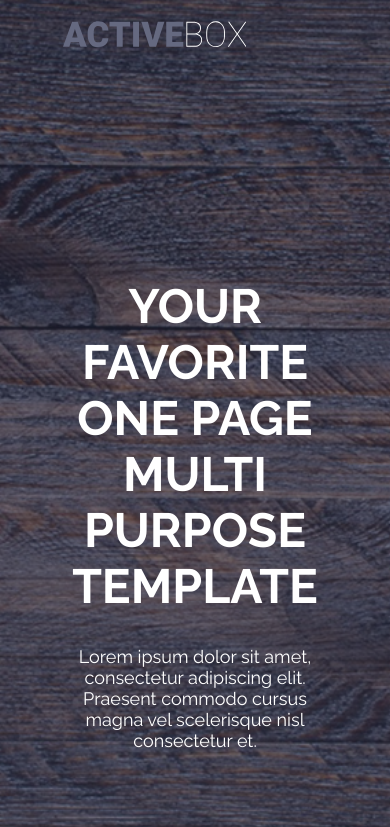
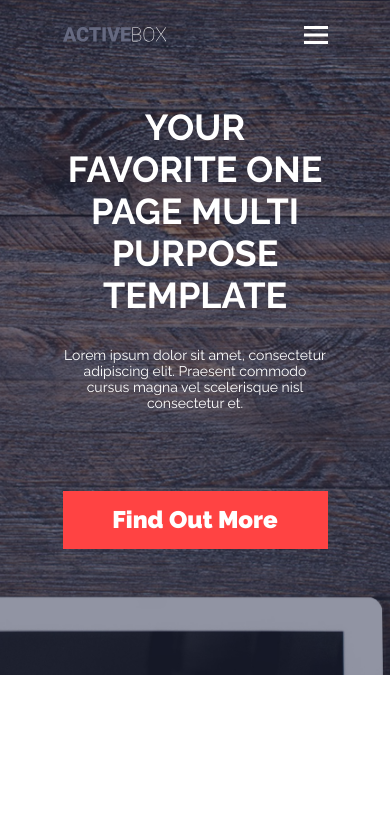
Before and after one commit to DashaKlimashevskaya/Axit_Box, a plain HTML site: page index.html in a window 390 px wide. Shown: the top 827 px of the page. Drawn offline with Linux system fonts and the light colour scheme.

Commit message:
fix style

```diff
--- a/index.html
+++ b/index.html
@@ -10,10 +10,9 @@
     <title>Active Box</title>
 </head>
 <body>
-    <div class="banner-header">
         <header class="header">
             <div class="container">
-                <div class="header__wrapper--logo">
+                <a href="#" class="header__wrapper--logo">
                     <svg width="184" height="27" viewBox="0 0 184 27" fill="none" xmlns="http://www.w3.org/2000/svg">
                         <path d="M16.0136 21.0865H7.81939L6.38839 25.7644H0L9.09706 0.723712H14.7188L23.884 25.7644H17.4616L16.0136 21.0865ZM9.25038 16.4257H14.5826L11.908 7.74061L9.25038 16.4257Z" fill="#656980"/>
                         <path d="M45.4001 17.2856C45.3206 19.0284 44.855 20.5705 44.0032 21.912C43.1514 23.242 41.9532 24.2739 40.4087 25.0077C38.8755 25.7415 37.1208 26.1084 35.1446 26.1084C31.8851 26.1084 29.3184 25.0363 27.4445 22.8923C25.5706 20.7482 24.6336 17.7213 24.6336 13.8116V12.5733C24.6336 10.1197 25.0538 7.97565 25.8943 6.14117C26.746 4.29522 27.9669 2.8735 29.5569 1.876C31.1469 0.867031 32.9868 0.362549 35.0765 0.362549C38.0861 0.362549 40.5052 1.16513 42.3337 2.77031C44.1622 4.36401 45.2014 6.56539 45.4512 9.37444H39.4887C39.4433 7.84953 39.0629 6.75457 38.3474 6.08957C37.6319 5.42457 36.5416 5.09207 35.0765 5.09207C33.5887 5.09207 32.4984 5.65388 31.8056 6.7775C31.1129 7.90112 30.7494 9.69548 30.7154 12.1606V13.932C30.7154 16.6034 31.0447 18.5125 31.7034 19.659C32.3735 20.8056 33.5206 21.3788 35.1446 21.3788C36.5189 21.3788 37.5694 21.0521 38.2962 20.3985C39.0231 19.745 39.4092 18.7074 39.4547 17.2856H45.4001Z" fill="#656980"/>
@@ -25,7 +24,7 @@
                         <path d="M162.074 15.1015C162.074 17.2684 161.688 19.1889 160.915 20.8629C160.154 22.5254 159.064 23.8152 157.644 24.7325C156.225 25.6383 154.589 26.0912 152.738 26.0912C149.944 26.0912 147.684 25.0879 145.958 23.0815C144.232 21.075 143.368 18.3691 143.368 14.9639V11.3522C143.368 9.19672 143.749 7.28198 144.51 5.60802C145.282 3.93405 146.378 2.64419 147.798 1.73841C149.229 0.821169 150.864 0.362549 152.704 0.362549C154.555 0.362549 156.191 0.821169 157.61 1.73841C159.041 2.64419 160.143 3.93979 160.915 5.62522C161.688 7.29918 162.074 9.20819 162.074 11.3522V15.1015ZM161.154 11.3178C161.154 8.29095 160.393 5.86599 158.871 4.04298C157.349 2.2085 155.293 1.29126 152.704 1.29126C150.149 1.29126 148.11 2.20276 146.588 4.02578C145.066 5.83733 144.305 8.30815 144.305 11.4382V15.1015C144.305 17.0965 144.646 18.8621 145.328 20.3985C146.02 21.9234 147.003 23.0987 148.275 23.9242C149.547 24.7497 151.035 25.1624 152.738 25.1624C155.328 25.1624 157.377 24.2509 158.888 22.4279C160.398 20.6049 161.154 18.1169 161.154 14.9639V11.3178Z" fill="white"/>
                         <path d="M174.373 12.2465L182.38 0.706514H183.539L174.953 12.9689L183.862 25.7472H182.721L174.373 13.6912L165.992 25.7472H164.885L173.794 12.9689L165.208 0.706514H166.367L174.373 12.2465Z" fill="white"/>
                         </svg>
-                </div>
+                    </a>
                 <nav class="header__wrapper--items">
                     <ul class="header__items">
                         <li class="header__item">
@@ -45,6 +44,11 @@
                         </li>
                     </ul>
                 </nav>
+                <a href="#" class="header__menu">
+                    <svg width="24" height="18" viewBox="0 0 24 18" fill="none" xmlns="http://www.w3.org/2000/svg">
+                        <path d="M0 0H24V3H0V0ZM0 7.5H24V10.5H0V7.5ZM0 15H24V18H0V15Z" fill="white"/>
+                        </svg>
+                </a>
             </div>
         </header>
         <section class="banner">
@@ -55,6 +59,5 @@
                 <button class="banner__btn">Find Out More</button>
             </div>
         </section>
-    </div>
 </body>
 </html>
--- a/style/style.scss
+++ b/style/style.scss
@@ -1,7 +1,5 @@
 $font-family:"Raleway", sans-serif;
 $font-color: #000;
-$width-line-tablet: 999px;
-$width-line-left: calc(999px / 2);
 
 *
 {
@@ -9,38 +7,24 @@ $width-line-left: calc(999px / 2);
     padding: 0;
     box-sizing: border-box;
 }
-.banner-header
-{
-    position: relative;
-    background: url(../media/1.jpg) center/cover no-repeat;
-
-    &::before
-    {
-        content: '';
-        display: block;
-        width: 100%;
-        height: 100%;
-        background-color: rgba($color: #252B49, $alpha: 0.5);
-        position: absolute;
-        left: 0;
-        top:0;
-    }
-}
 .container
 {
     max-width: 1200px;
     width: 100%;
     padding: 0 15px;
     margin: 0 auto;
+    text-align: center;
 
-    @media (max-width:1023px) {
+    @media (max-width:1024px) {
         max-width: 999px;
     }
 
-    @media (max-width:424px) {
+    @media (max-width:425px) {
         max-width: 295px;
     }
 }
+
+
 %header__container
 {
     display: flex;
@@ -49,6 +33,7 @@ $width-line-left: calc(999px / 2);
     column-gap: 30px;
     position: relative;
 }
+
 @mixin font($font-size, $line-height, $color, $font-family)
 {
     font-size:$font-size;
@@ -60,30 +45,30 @@ $width-line-left: calc(999px / 2);
 .header
 {
     width: 100%;
-    padding: 38px 0 0;
-    position: relative;
+    position: fixed;
+    z-index: 1;
 
     &::after
     {
         content: '';
         display: block;
-        max-width: 1200px;
+        max-width: 1170px;
         width: 100%;
-        border-bottom: 1px solid #BABBC5;
+        height: 1px;
+        background-color:  #BABBC5;
         position: absolute;
-        bottom: -35.89px;
-        left: calc(50% - 600px);
+        bottom: 0;
+        left: calc(50% - 585px);
     }
-    @media (max-width:1023px) {
+    @media (max-width:1024px) {
         &::after
         {
-            max-width: $width-line-tablet;
-            left: calc(50% - $width-line-left);
+            max-width: 984px;
+            left: calc(50% - 492px);
         }
     }
 
-    @media (max-width:424px) {
-
+    @media (max-width:425px) {
         padding: 21.39px 0 0;
 
         &::after
@@ -100,6 +85,10 @@ $width-line-left: calc(999px / 2);
     {
         width: 183.86px;
         display: flex;
+
+        @media (max-width:425px) {
+            width: 103.47px;
+        }
     }
     & svg
     {
@@ -107,22 +96,22 @@ $width-line-left: calc(999px / 2);
     }
     &__wrapper--items
     {
-        @media (max-width:424px) {
+        @media (max-width:425px) {
+            display: none;
     }
     }
     &__items
     {
         display: flex;
         align-items: center;
-        column-gap: 65px;
 
         @media (max-width:424px) {
-
                 display: none;
         }
     }
     &__item
     {
+        text-align: center;
         list-style-type: none;
     }
     &__item--link
@@ -132,50 +121,33 @@ $width-line-left: calc(999px / 2);
         text-decoration: none;
         position: relative;
         font-weight: 700;
+        padding: 36px 0 32px;
+        display: block;
+        min-width: 134px;
+        border-bottom: 3px solid transparent;
 
-        &:hover::before
+        &:hover
         {
-            content: '';
-            display: block;
-            width: 134px;
             border-bottom: 3px solid #BABBC5;
-            position: absolute;
-            bottom: -41.89px;
-            left: calc(50% - 67px);
         }
 
         &:active
         {
+            border-bottom: 3px solid #E71414;
             color: #E71414;
         }
-        &:active::before
-        {
-            content: '';
-            display: block;
-            width: 134px;
-            border-bottom: 3px solid #E71414;
-            position: absolute;
-            bottom: -41.89px;
-            left: calc(50% - 67px);
-        }
+    }
 
-        @media (max-width:1023px) {
-            @include font(12px, 14px, #FFFFFF, $font-family);
+    &__menu
+    {
+        display: none;
 
-            &:hover::before
-            {
-                width: 119px;
-                left: calc(50% - 59.5px);
-            }
-
-            &:active::before
-            {
-                width: 119px;
-                left: calc(50% - 59.5px);
-            }
+        @media (max-width:425px) {
+            display: flex;
         }
     }
 }
+
 %banner__container
 {
     position: relative;
@@ -183,7 +155,28 @@ $width-line-left: calc(999px / 2);
 }
 .banner
 {
-    padding: 230px 0 120px;
+    padding: 237px 0 120px;
+    background: url(../media/1.jpg) center/cover no-repeat;
+    position: relative;
+
+    &::before
+    {
+        content: '';
+        display: block;
+        width: 100%;
+        height: 100%;
+        background-color: rgba($color: #252B49, $alpha: 0.5);
+        position: absolute;
+        left: 0;
+        top:0;
+    }
+
+    @media (max-width:1024px) {
+        padding: 257px 0 126px;
+    }
+    @media (max-width:425px) {
+        padding: 106px 0 126px;
+    }
 
     .container
     {
@@ -195,8 +188,14 @@ $width-line-left: calc(999px / 2);
         text-transform: uppercase;
         margin-bottom: 31.43px;
 
-        @media (max-width:1023px) {
+        @media (max-width:1024px) {
             @include font(48px, 56px, #FFFFFF, $font-family);
+        }
+
+        @media (max-width:425px) {
+            max-width: 280px;
+            width: 100%;
+            @include font(36px, 42px, #FFFFFF, $font-family);
         }
     }
     &__text
@@ -205,8 +204,12 @@ $width-line-left: calc(999px / 2);
         font-weight: 400;
         margin-bottom: 79.57px;
 
-        @media (max-width:1023px) {
+        @media (max-width:1024px) {
             @include font(18px, 21px, #FFFFFF, $font-family);
+        }
+
+        @media (max-width:425px) {
+            @include font(14px, 16px, #FFFFFF, $font-family);
         }
     }
     &__btn
@@ -218,6 +221,7 @@ $width-line-left: calc(999px / 2);
         max-width: 370px;
         width: 100%;
         border: none;
+        cursor: pointer;
 
         &:hover
         {
@@ -231,9 +235,14 @@ $width-line-left: calc(999px / 2);
 
         }
 
-        @media (max-width:1023px) {
+        @media (max-width:1024px) {
             max-width: 313.15px;
             padding: 24.5px 0 24.5px;
         }
+
+        @media (max-width:425px) {
+            max-width: 279.24px;
+            padding: 15px 0 15px;
+        }
     }
 }
```
Also changed, not shown: style/style.css, 1 other file.
